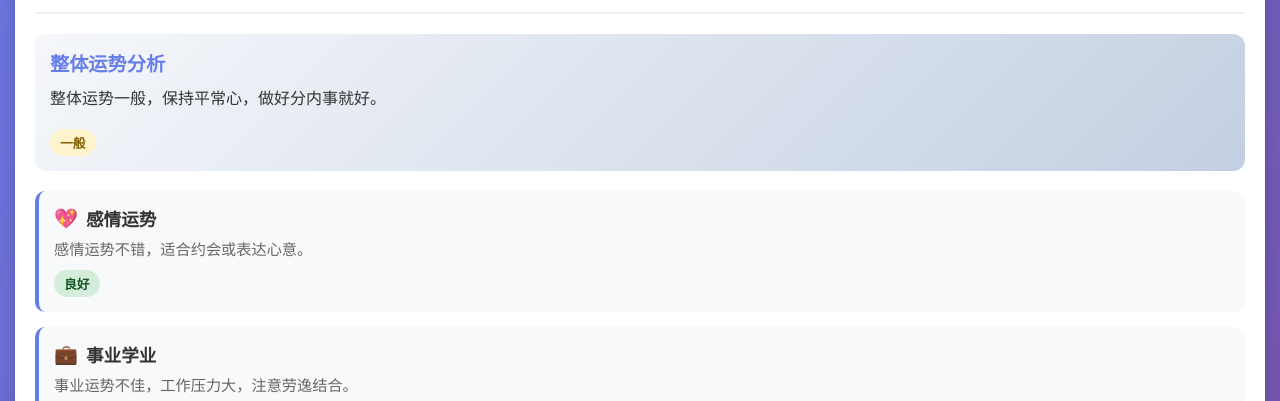
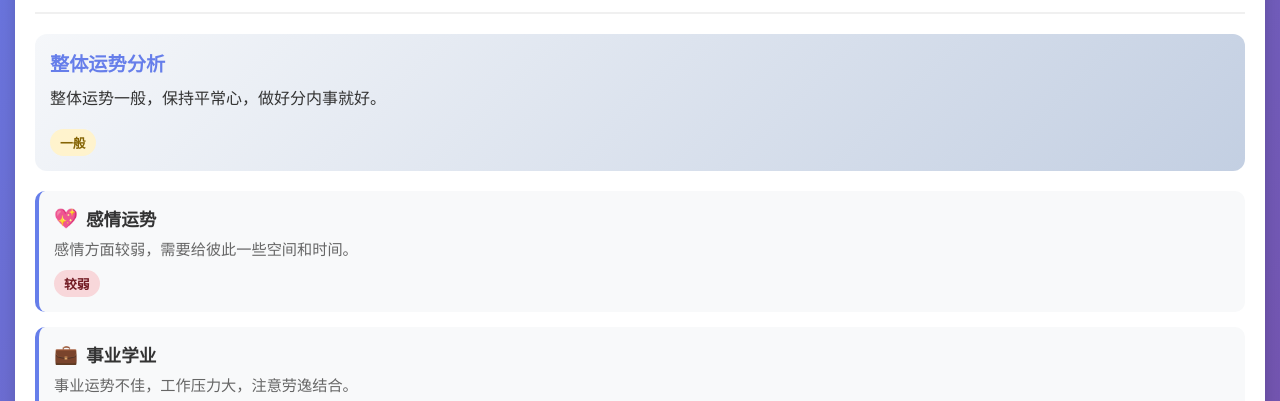
Before and after one commit to liuy-8/zodiac-fortune, a plain HTML site: page index.html in a window 1280 px wide. Shown: the part 551-952 px from the top of the page. Drawn offline with Linux system fonts and the light colour scheme.

Commit message:
Auto update 2026-11-25

```diff
--- a/index.html
+++ b/index.html
@@ -258,7 +258,7 @@
                         <div class="zodiac-dates" id="zodiacDates">3月21日 - 4月19日</div>
                     </div>
                 </div>
-                <div class="fortune-date" id="currentDate">2026年11月24日 星期二</div>
+                <div class="fortune-date" id="currentDate">2026年11月25日 星期三</div>
             </div>
 
             <div class="fortune-overall">
@@ -309,55 +309,55 @@
                 dates: "3月21日 - 4月19日",
                 overall: "整体运势一般，保持平常心，做好分内事就好。",
                 overallLevel: "normal",
-                love: "感情运势不错，适合约会或表达心意。",
-                loveLevel: "good",
+                love: "感情方面较弱，需要给彼此一些空间和时间。",
+                loveLevel: "weak",
                 career: "事业运势不佳，工作压力大，注意劳逸结合。",
                 careerLevel: "weak",
-                wealth: "财运方面良好，收支平衡，储蓄稳定增长。",
-                wealthLevel: "good",
-                health: "健康运势平稳，保持现有生活习惯即可。",
-                healthLevel: "normal"
+                wealth: "财运不佳，投资需谨慎，避免损失。",
+                wealthLevel: "weak",
+                health: "健康运势不佳，注意预防疾病，避免熬夜。",
+                healthLevel: "weak"
             },
             "金牛座": {
                 icon: "♉",
                 dates: "4月20日 - 5月20日",
-                overall: "整体运势一般，保持平常心，做好分内事就好。",
-                overallLevel: "normal",
-                love: "感情方面较弱，需要给彼此一些空间和时间。",
+                overall: "运势不错，今天做事容易成功，适合处理重要事务。",
+                overallLevel: "good",
+                love: "感情运势不佳，注意控制情绪，避免争吵。",
                 loveLevel: "weak",
-                career: "事业运势不错，适合开展新项目或提出建议。",
-                careerLevel: "good",
-                wealth: "财运不佳，投资需谨慎，避免损失。",
+                career: "事业方面运势一般，工作上有些事做起来没什么挑战但风险确实少，如果你担心拿不下业绩选择这种方式做任务无可厚非。",
+                careerLevel: "normal",
+                wealth: "财运方面较弱，注意节约，做好预算规划。",
                 wealthLevel: "weak",
-                health: "健康方面运势较弱，需要关注身体，及时休息。",
-                healthLevel: "weak"
+                health: "健康方面良好，心情愉快，抵抗力强。",
+                healthLevel: "good"
             },
             "双子座": {
                 icon: "♊",
                 dates: "5月21日 - 6月21日",
                 overall: "今日运势一般，工作、生活上习惯稳妥行事，不想给自己制造压力感。",
                 overallLevel: "normal",
-                love: "感情运势不错，适合约会或表达心意。",
+                love: "感情方面运势良好，双方相处融洽，沟通顺畅。",
                 loveLevel: "good",
-                career: "事业方面良好，团队合作愉快，工作效率高。",
-                careerLevel: "good",
-                wealth: "财运方面较弱，注意节约，做好预算规划。",
-                wealthLevel: "weak",
-                health: "健康方面运势一般，注意劳逸结合，避免过度劳累。",
-                healthLevel: "normal"
+                career: "事业方面运势一般，工作上有些事做起来没什么挑战但风险确实少，如果你担心拿不下业绩选择这种方式做任务无可厚非。",
+                careerLevel: "normal",
+                wealth: "财运方面平稳，不宜进行高风险投资。",
+                wealthLevel: "normal",
+                health: "健康方面良好，心情愉快，抵抗力强。",
+                healthLevel: "good"
             },
             "巨蟹座": {
                 icon: "♋",
                 dates: "6月22日 - 7月22日",
-                overall: "整体运势一般，保持平常心，做好分内事就好。",
-                overallLevel: "normal",
+                overall: "整体运势较弱，注意调整心态，避免与人发生冲突。",
+                overallLevel: "weak",
                 love: "感情方面较弱，需要给彼此一些空间和时间。",
                 loveLevel: "weak",
                 career: "事业运势不错，适合开展新项目或提出建议。",
                 careerLevel: "good",
-                wealth: "财运方面运势较弱，需要控制开支，避免冲动消费。",
-                wealthLevel: "weak",
-                health: "健康方面运势较弱，需要关注身体，及时休息。",
+                wealth: "财运方面良好，收支平衡，储蓄稳定增长。",
+                wealthLevel: "good",
+                health: "健康运势不佳，注意预防疾病，避免熬夜。",
                 healthLevel: "weak"
             },
             "狮子座": {
@@ -365,112 +365,112 @@
                 dates: "7月23日 - 8月22日",
                 overall: "整体运势良好，心情愉悦，适合社交和团队合作。",
                 overallLevel: "good",
-                love: "感情方面运势较弱，容易产生误会，需要多沟通。",
-                loveLevel: "weak",
-                career: "事业方面运势较弱，可能遇到挑战，需要谨慎处理。",
-                careerLevel: "weak",
-                wealth: "财运不错，可能有意外收入，但需理性消费。",
+                love: "感情方面良好，关系稳定，彼此信任。",
+                loveLevel: "good",
+                career: "事业运势平稳，按计划完成工作即可。",
+                careerLevel: "normal",
+                wealth: "财运方面运势良好，投资理财机会不错，适合规划财务。",
                 wealthLevel: "good",
-                health: "健康方面运势较弱，需要关注身体，及时休息。",
+                health: "健康方面较弱，注意保暖，避免受凉。",
                 healthLevel: "weak"
             },
             "处女座": {
                 icon: "♍",
                 dates: "8月23日 - 9月22日",
-                overall: "整体运势良好，心情愉悦，适合社交和团队合作。",
-                overallLevel: "good",
-                love: "感情运势一般，需要多花时间经营关系。",
-                loveLevel: "normal",
-                career: "事业运势不错，适合开展新项目或提出建议。",
-                careerLevel: "good",
-                wealth: "财运方面平稳，不宜进行高风险投资。",
-                wealthLevel: "normal",
-                health: "健康运势不佳，注意预防疾病，避免熬夜。",
-                healthLevel: "weak"
+                overall: "运势平稳，按部就班即可，不宜做重大决策。",
+                overallLevel: "normal",
+                love: "感情方面良好，关系稳定，彼此信任。",
+                loveLevel: "good",
+                career: "事业方面运势较弱，可能遇到挑战，需要谨慎处理。",
+                careerLevel: "weak",
+                wealth: "财运方面较弱，注意节约，做好预算规划。",
+                wealthLevel: "weak",
+                health: "健康运势良好，适合运动锻炼，保持良好作息。",
+                healthLevel: "good"
             },
             "天秤座": {
                 icon: "♎",
                 dates: "9月23日 - 10月23日",
                 overall: "运势不错，今天做事容易成功，适合处理重要事务。",
                 overallLevel: "good",
-                love: "感情方面运势良好，双方相处融洽，沟通顺畅。",
-                loveLevel: "good",
-                career: "事业运势不错，适合开展新项目或提出建议。",
-                careerLevel: "good",
-                wealth: "财运一般，保持现有理财方式即可。",
-                wealthLevel: "normal",
-                health: "健康方面较弱，注意保暖，避免受凉。",
-                healthLevel: "weak"
+                love: "感情方面普通，保持现状即可，避免敏感话题。",
+                loveLevel: "normal",
+                career: "事业方面较弱，避免与同事发生冲突，保持低调。",
+                careerLevel: "weak",
+                wealth: "财运不佳，投资需谨慎，避免损失。",
+                wealthLevel: "weak",
+                health: "健康运势平稳，保持现有生活习惯即可。",
+                healthLevel: "normal"
             },
             "天蝎座": {
                 icon: "♏",
                 dates: "10月24日 - 11月22日",
-                overall: "整体运势一般，保持平常心，做好分内事就好。",
+                overall: "今日运势一般，工作、生活上习惯稳妥行事，不想给自己制造压力感。",
                 overallLevel: "normal",
                 love: "感情运势一般，需要多花时间经营关系。",
                 loveLevel: "normal",
-                career: "事业方面运势一般，工作上有些事做起来没什么挑战但风险确实少，如果你担心拿不下业绩选择这种方式做任务无可厚非。",
-                careerLevel: "normal",
-                wealth: "财运方面运势平平，日常生活开销正常，没有特别大的支出也没有特别大的收入。",
-                wealthLevel: "normal",
-                health: "健康方面一般，注意饮食均衡，适当运动。",
-                healthLevel: "normal"
+                career: "事业运势不错，适合开展新项目或提出建议。",
+                careerLevel: "good",
+                wealth: "财运不错，可能有意外收入，但需理性消费。",
+                wealthLevel: "good",
+                health: "健康方面运势良好，身体状况不错，精力充沛。",
+                healthLevel: "good"
             },
             "射手座": {
                 icon: "♐",
                 dates: "11月23日 - 12月21日",
-                overall: "运势不佳，建议保守行事，避免冒险和冲动决定。",
-                overallLevel: "weak",
-                love: "感情方面较弱，需要给彼此一些空间和时间。",
-                loveLevel: "weak",
-                career: "事业运势不错，适合开展新项目或提出建议。",
-                careerLevel: "good",
-                wealth: "财运方面运势较弱，需要控制开支，避免冲动消费。",
-                wealthLevel: "weak",
+                overall: "运势不错，今天做事容易成功，适合处理重要事务。",
+                overallLevel: "good",
+                love: "感情方面运势良好，双方相处融洽，沟通顺畅。",
+                loveLevel: "good",
+                career: "事业运势不佳，工作压力大，注意劳逸结合。",
+                careerLevel: "weak",
+                wealth: "财运不错，可能有意外收入，但需理性消费。",
+                wealthLevel: "good",
                 health: "健康运势平稳，保持现有生活习惯即可。",
                 healthLevel: "normal"
             },
             "摩羯座": {
                 icon: "♑",
                 dates: "12月22日 - 1月19日",
-                overall: "整体运势一般，保持平常心，做好分内事就好。",
-                overallLevel: "normal",
-                love: "感情运势一般，需要多花时间经营关系。",
+                overall: "运势不错，今天做事容易成功，适合处理重要事务。",
+                overallLevel: "good",
+                love: "感情方面普通，保持现状即可，避免敏感话题。",
                 loveLevel: "normal",
                 career: "事业方面运势一般，工作上有些事做起来没什么挑战但风险确实少，如果你担心拿不下业绩选择这种方式做任务无可厚非。",
                 careerLevel: "normal",
-                wealth: "财运方面平稳，不宜进行高风险投资。",
-                wealthLevel: "normal",
-                health: "健康运势良好，适合运动锻炼，保持良好作息。",
+                wealth: "财运不错，可能有意外收入，但需理性消费。",
+                wealthLevel: "good",
+                health: "健康方面良好，心情愉快，抵抗力强。",
                 healthLevel: "good"
             },
             "水瓶座": {
                 icon: "♒",
                 dates: "1月20日 - 2月18日",
-                overall: "整体运势一般，保持平常心，做好分内事就好。",
-                overallLevel: "normal",
-                love: "感情运势不错，适合约会或表达心意。",
-                loveLevel: "good",
-                career: "事业方面一般，保持现状，不宜跳槽或转行。",
-                careerLevel: "normal",
+                overall: "今日运势良好，各方面都比较顺利，可以大胆尝试新事物。",
+                overallLevel: "good",
+                love: "感情方面普通，保持现状即可，避免敏感话题。",
+                loveLevel: "normal",
+                career: "事业方面良好，团队合作愉快，工作效率高。",
+                careerLevel: "good",
                 wealth: "财运一般，保持现有理财方式即可。",
                 wealthLevel: "normal",
-                health: "健康运势平稳，保持现有生活习惯即可。",
+                health: "健康方面运势一般，注意劳逸结合，避免过度劳累。",
                 healthLevel: "normal"
             },
             "双鱼座": {
                 icon: "♓",
                 dates: "2月19日 - 3月20日",
-                overall: "运势不错，今天做事容易成功，适合处理重要事务。",
-                overallLevel: "good",
-                love: "感情方面良好，关系稳定，彼此信任。",
-                loveLevel: "good",
-                career: "事业方面运势良好，工作进展顺利，容易获得认可。",
-                careerLevel: "good",
-                wealth: "财运方面良好，收支平衡，储蓄稳定增长。",
-                wealthLevel: "good",
-                health: "健康运势良好，适合运动锻炼，保持良好作息。",
-                healthLevel: "good"
+                overall: "整体运势较弱，注意调整心态，避免与人发生冲突。",
+                overallLevel: "weak",
+                love: "感情方面运势普通，双方相处有些话不好意思说可能会有误会产生，也不利于互相增进了解。",
+                loveLevel: "normal",
+                career: "事业方面运势一般，工作上有些事做起来没什么挑战但风险确实少，如果你担心拿不下业绩选择这种方式做任务无可厚非。",
+                careerLevel: "normal",
+                wealth: "财运方面运势较弱，需要控制开支，避免冲动消费。",
+                wealthLevel: "weak",
+                health: "健康方面运势一般，注意劳逸结合，避免过度劳累。",
+                healthLevel: "normal"
             }
         };
 
```
